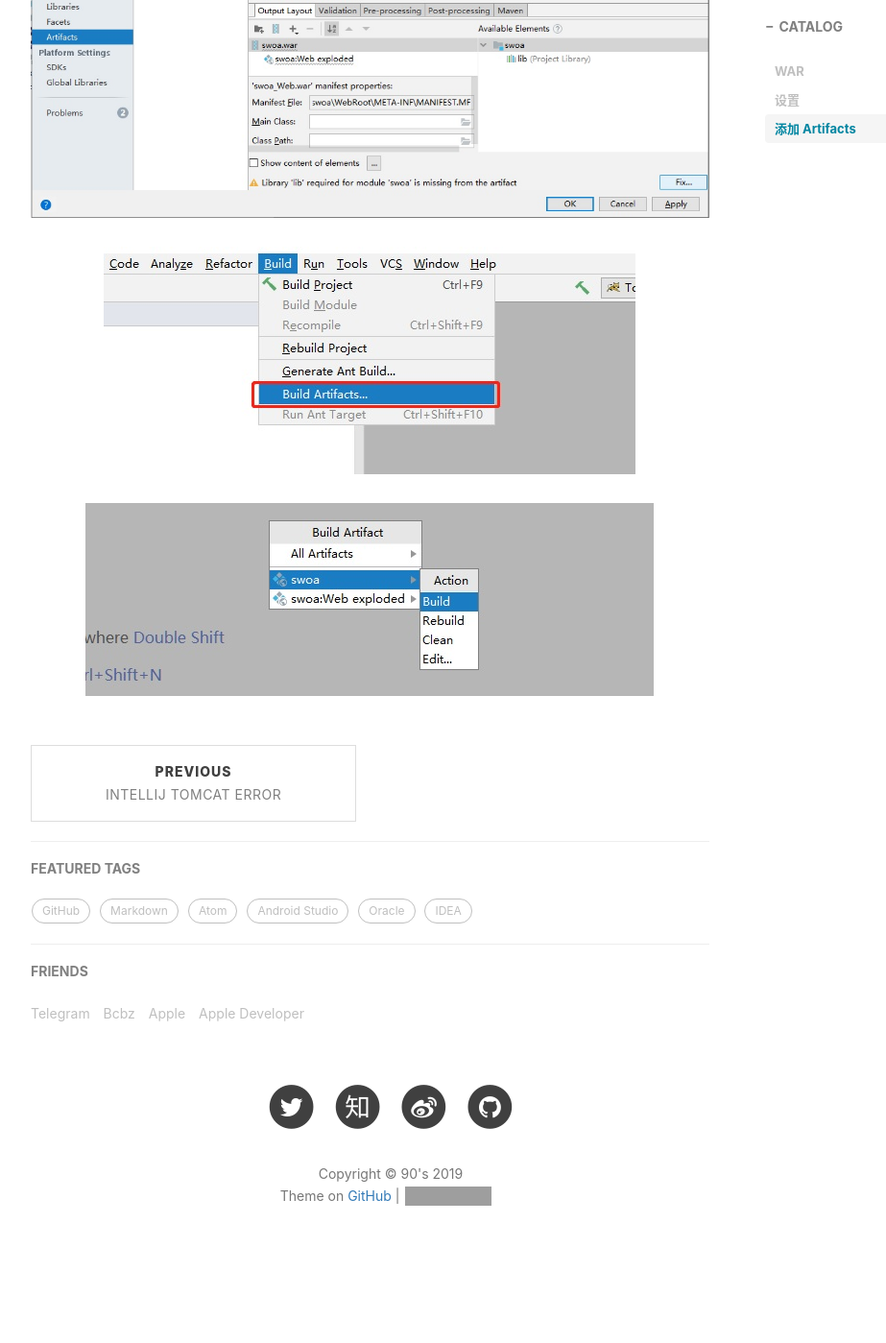
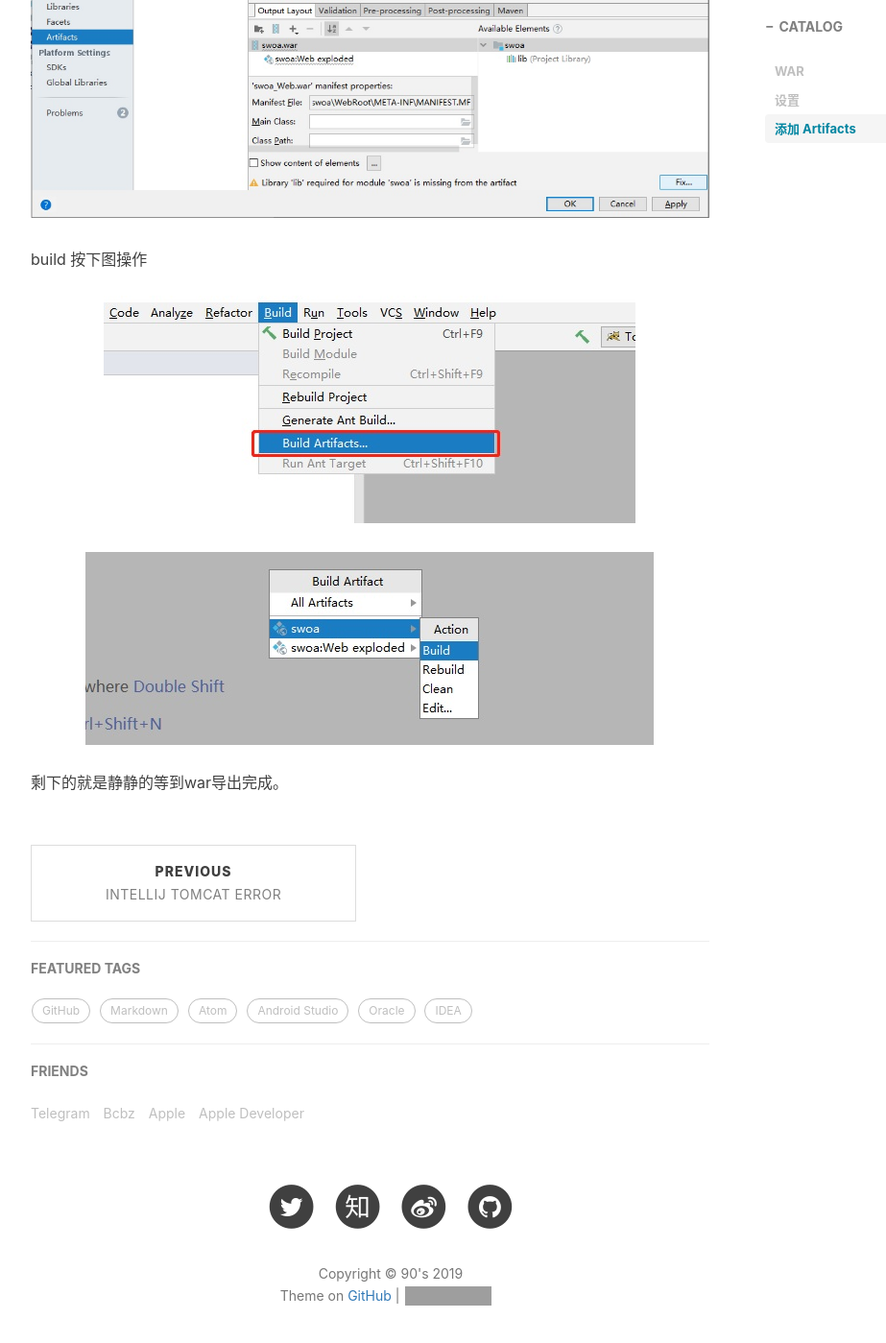
Before and after one commit to ricebai/ricebai.github.io, a Jekyll site: the page built from _posts/2019-12-03-intellij-war.md, in a window 1280 px wide and 1400 px high, scrolled down 1621 px. Shown: the whole window at 96% size, without its empty margins (233-1156 px from the left). Built offline with Jekyll 4.4.1, drawn with Linux system fonts in a browser that asks for light colours; nearby versions of some CDN libraries; comment, search, counter and statistics services are not loaded; before the commit the page ends 2944 px from its top, so only the background shows below that; grey boxes are pictures that could not be loaded.

Commit message:
Update 2019-12-03-intellij-war.md

```diff
--- a/_posts/2019-12-03-intellij-war.md
+++ b/_posts/2019-12-03-intellij-war.md
@@ -26,8 +26,9 @@ war是一个可以直接运行的web模块，通常用于网站，打成包部
 设置 `name` WAR包名称和保存路径，我这里放在c:\demo\ 文件夹中。
 ![artifacts](https://ricebai.github.io/img/posts/war/artifacts.jpg)
 
-
+build 按下图操作
 ![build_arifacts](https://ricebai.github.io/img/posts/war/build_arifacts.jpg)
 
 
 ![build](https://ricebai.github.io/img/posts/war/build.jpg)
+剩下的就是静静的等到war导出完成。
```
